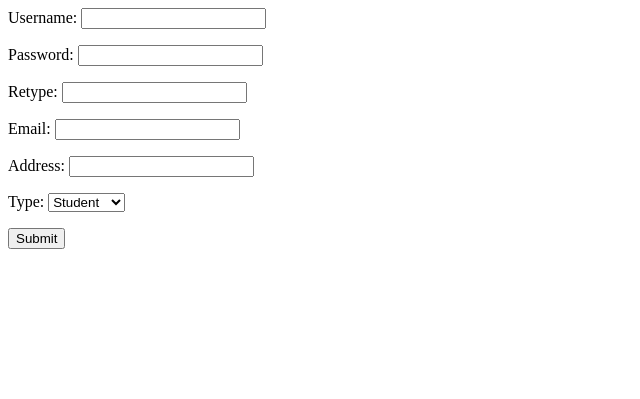
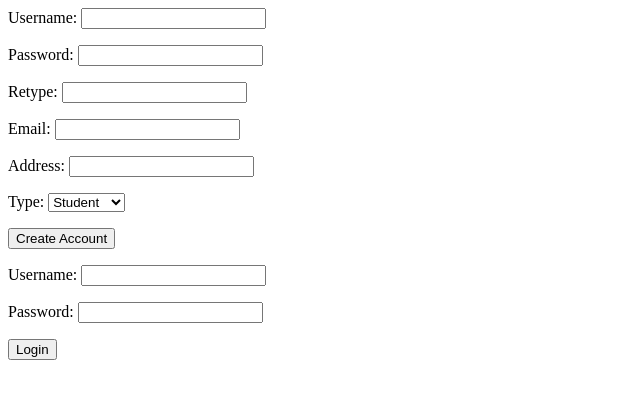
Before and after one commit to TeamSpaceTwelve/TwelveCities, a Django app: page /login/ in a window 1280 px wide. Shown: the top 399 px of the page, without its empty margins (0-640 px from the left). Run offline with Django 3.2, Linux system fonts and the light colour scheme.

Commit message:
account creation and login done
just need it to redirect to a new page.

```diff
--- a/assignment/login/forms.py
+++ b/assignment/login/forms.py
@@ -19,3 +19,7 @@ class CreateAccount(forms.Form):
     email = forms.EmailField()
     address = forms.CharField(max_length=200)
     Type = forms.ChoiceField(choices = ROLES)
+
+class Login(forms.Form):
+    username = forms.CharField(max_length=100)
+    password = forms.CharField(widget=forms.PasswordInput, max_length=100)
--- a/assignment/login/models.py
+++ b/assignment/login/models.py
@@ -15,3 +15,5 @@ class account(models.Model):
 	password = models.CharField(max_length=200)
 	address = models.CharField(max_length=200)
 	type = models.CharField(max_length=1, choices = options)
+	def __str__(self):
+                return self.username
--- /dev/null
+++ b/assignment/login/templates/login/login2.html
@@ -0,0 +1,5 @@
+<form action="" method="post">
+    {% csrf_token %}
+    {{ form.as_p }}
+    <input type="submit" value="Create Account" />
+</form>
--- a/assignment/login/templates/login/name.html
+++ b/assignment/login/templates/login/name.html
@@ -1,7 +1,7 @@
 <form action="" method="post">
     {% csrf_token %}
     {{ form.as_p }}
-    <input type="submit" value="Submit" />
+    <input type="submit" value="Create Account" />
 
 	{% if messages %}
 <ul class="messages">
@@ -12,3 +12,9 @@
 {% endif %}
 
 </form>
+
+<form action="" method="post">
+    {% csrf_token %}
+    {{ form2.as_p }}
+    <input type="submit" value="Login" />
+</form>
--- a/assignment/login/urls.py
+++ b/assignment/login/urls.py
@@ -5,4 +5,5 @@ from . import views
 app_name = 'login'
 urlpatterns = [
     url(r'^$', views.loginPage, name='loginPage'),
+    url('account/', views.accountPage, name='accountPage'),
 ]
--- a/assignment/login/views.py
+++ b/assignment/login/views.py
@@ -7,7 +7,62 @@ from django.contrib import messages
 
 from .models import account
 
-from .forms import NameForm, ContactForm, CreateAccount
+from .forms import NameForm, ContactForm, CreateAccount, Login
+
+def loginPage(request):
+    # if this is a POST request we need to process the form data
+    if request.method == 'POST':
+        # create a form instance and populate it with data from the request:
+        form = CreateAccount(request.POST)
+        form2 = Login(request.POST)
+        # check whether it's valid:
+        if form.is_valid():
+            if account.objects.filter(username = form2.data['username']).exists():
+                messages.info(request, 'Username already taken.')
+            else:
+                if form2.data['password'] == form2.data['Retype']:
+                    if form.data['password'] == form.data['Retype']:
+                        data = account(username = form.data['username'],
+                                       email = form.data['email'],
+                                       password = form.data['password'],
+                                       address = form.data['address'],
+                                       type = form.data['Type'])
+                        data.save()
+                        # process the data in form.cleaned_data as required
+                        # ...
+                        # redirect to a new URL:
+                        return render(request, 'login.html')
+                else:
+                    messages.info(request, 'Passwords do not match')
+        elif form2.is_valid():
+            if account.objects.filter(username = form2.data['username']).exists():
+                if form2.data['password'] == account.objects.values_list('password', flat=True).get(username = form2.data['username']):
+                    print('logged in successfully')
+                else:
+                    print('incorrect password')
+            else:
+                print('username does not exist')
+##            try:
+##                account.objects.get(username = form2.data['username'])
+##                print('bob')
+##            except:
+##                print('no')
+            return render(request, 'name.html')
+
+    # if a GET (or any other method) we'll create a blank form
+    else:
+        form = CreateAccount()
+        form2 = Login()
+
+    return render(request, 'name.html', {'form': form, 'form2': form2})
+
+def accountPage(request):
+    return HttpResponse('this is your account page')
+
+
+
+##IM KEEPING THIS SH!T HERE JUST IN CASE
+##
 
 # Create your views here.
 ##def loginPage(request):
@@ -18,29 +73,12 @@ from .forms import NameForm, ContactForm, CreateAccount
 ##    template = loader.get_template('login/login.html')
 ##    return render(request, 'login.html')
 
-def loginPage(request):
-    # if this is a POST request we need to process the form data
-    if request.method == 'POST':
-        # create a form instance and populate it with data from the request:
-        form = CreateAccount(request.POST)
-        # check whether it's valid:
-        if form.is_valid():
-            if form.data['password'] == form.data['Retype']:
-                data = account(username = form.data['username'],
-                               email = form.data['email'],
-                               password = form.data['password'],
-                               address = form.data['address'],
-                               type = form.data['Type'])
-                data.save()
-                # process the data in form.cleaned_data as required
-                # ...
-                # redirect to a new URL:
-                return render(request, 'login.html')
-            else:
-                messages.info(request, 'Passwords do no match')
-
-    # if a GET (or any other method) we'll create a blank form
-    else:
-        form = CreateAccount()
-
-    return render(request, 'name.html', {'form': form})
+##def loginPage(request):
+##    if request.method == 'POST':
+##        form = Login(request.POST)
+##        if form.is_valid():
+##                return render(request, 'login.html')
+##    else:
+##        form = Login()
+##
+##    return render(request, 'login2.html', {'form': form})
```
